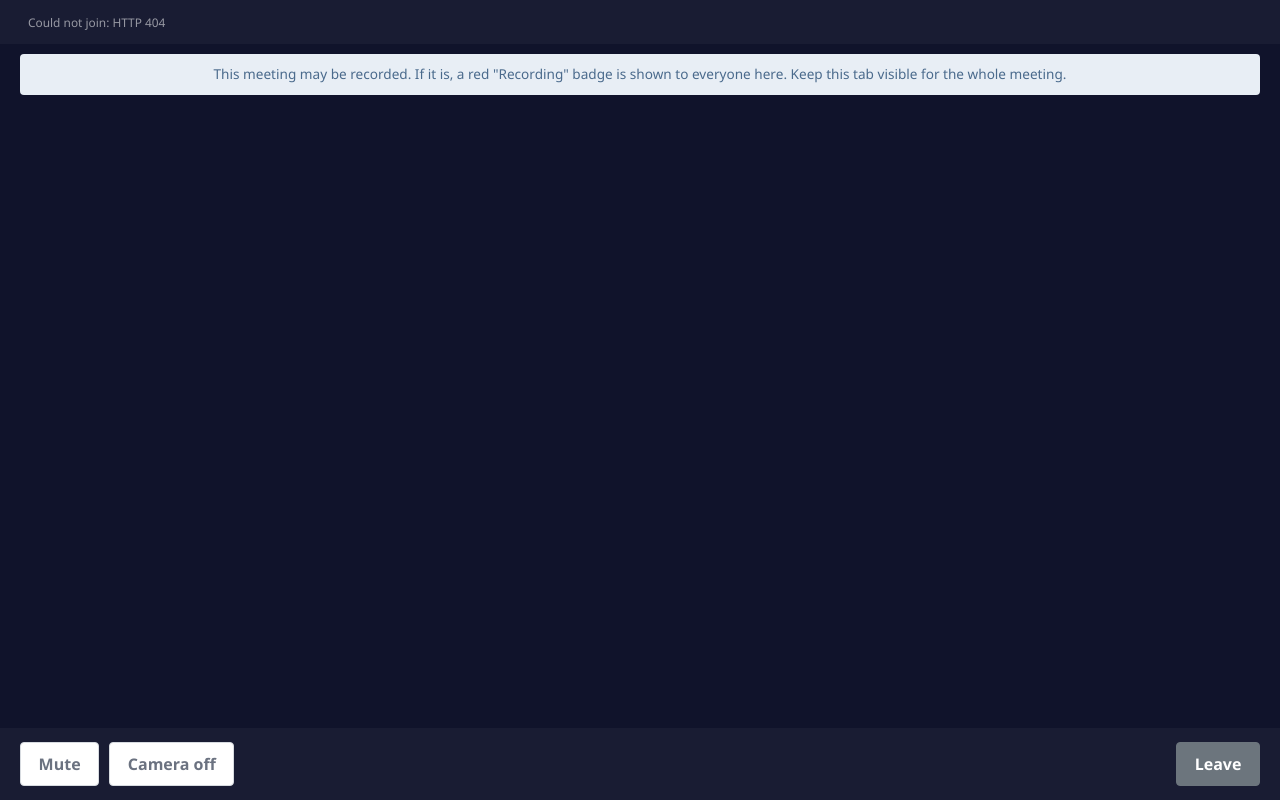
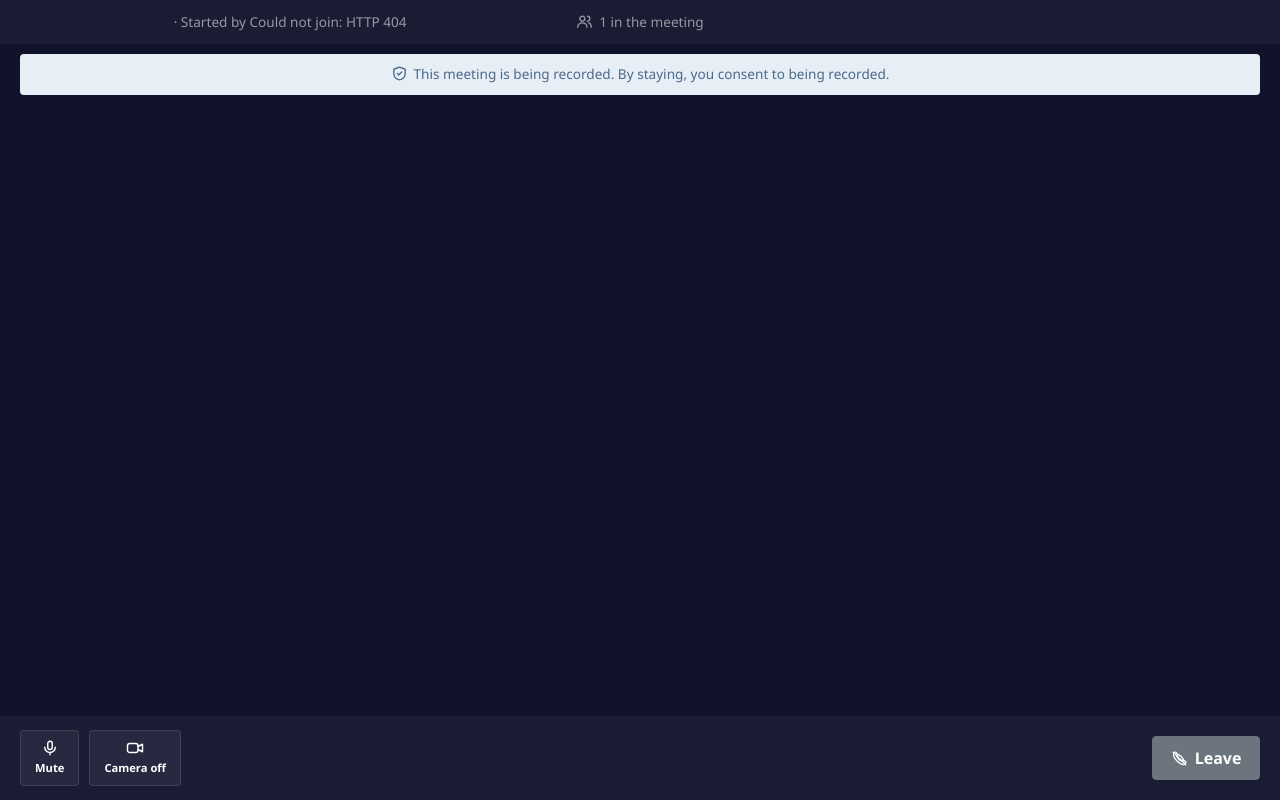
Before and after one commit to Mazharul75/meeting-platform, a Python web app: template app/templates/room_online.html in a window 1280 px wide. Run offline with Jinja, Linux system fonts and the light colour scheme; the template is opened without the code that fills it, so the values that code supplies are empty.

Commit message:
Redesign online meeting room with labeled controls

```diff
--- a/app/static/js/room.js
+++ b/app/static/js/room.js
@@ -65,10 +65,17 @@
     this.room.on(RoomEvent.ParticipantConnected, (p) => this.addTile(p, false));
     this.room.on(RoomEvent.ParticipantDisconnected, (p) => this.removeTile(p));
     this.room.on(RoomEvent.TrackSubscribed, (track, pub, p) => this.attachTrack(track, p));
-    this.room.on(RoomEvent.TrackUnsubscribed, (track) => track.detach().forEach((el) => el.remove()));
+    this.room.on(RoomEvent.TrackUnsubscribed, (track, pub, p) => {
+      track.detach().forEach((el) => el.remove());
+      if (track.kind === "video") {
+        document.getElementById("tile-" + p.identity)?.querySelector(".room-tile-avatar")?.classList.remove("d-none");
+      }
+    });
     this.room.on(RoomEvent.LocalTrackPublished, (pub, p) => {
       if (pub.track) this.attachTrack(pub.track, p);
     });
+    this.room.on(RoomEvent.TrackMuted, (pub, p) => this.updateChips(p));
+    this.room.on(RoomEvent.TrackUnmuted, (pub, p) => this.updateChips(p));
     this.room.on(RoomEvent.Reconnecting, () => this.setStatus("Reconnecting..."));
     this.room.on(RoomEvent.Reconnected, () => this.setStatus("Connected"));
     this.room.on(RoomEvent.Disconnected, (reason) => {
@@ -78,27 +85,60 @@
     });
   }
 
+  initials(name) {
+    return (name || "?").trim().split(/\s+/).map((w) => w[0]).slice(0, 2).join("").toUpperCase();
+  }
+
   tileFor(identity) {
     let tile = document.getElementById("tile-" + identity);
     if (!tile) {
       tile = document.createElement("div");
       tile.className = "room-tile";
       tile.id = "tile-" + identity;
-      tile.innerHTML = '<video autoplay playsinline></video><span class="room-tile-name"></span>';
+      tile.innerHTML =
+        '<span class="room-tile-avatar"></span>' +
+        '<span class="room-tile-chips"></span>' +
+        '<span class="room-tile-name"></span>';
       $("tiles").appendChild(tile);
+      this.updateCount();
     }
     return tile;
+  }
+
+  updateCount() {
+    const n = $("tiles").children.length;
+    const el = $("room-count");
+    if (el) el.textContent = `${n} in the meeting`;
   }
 
   addTile(participant, isLocal) {
     const tile = this.tileFor(participant.identity);
     tile.dataset.identity = participant.identity;
-    tile.querySelector(".room-tile-name").textContent =
-      (isLocal ? "You" : this.names.get(participant.identity)) || "Connecting...";
+    const name = (isLocal ? "You" : this.names.get(participant.identity)) || "Connecting…";
+    tile.querySelector(".room-tile-name").textContent = isLocal ? `${name} (Host)` : name;
+    tile.querySelector(".room-tile-avatar").textContent = this.initials(isLocal ? "You" : name);
+  }
+
+  updateChips(participant) {
+    const tile = document.getElementById("tile-" + participant.identity);
+    const chips = tile?.querySelector(".room-tile-chips");
+    if (!chips) return;
+    const bits = [];
+    if (!participant.isMicrophoneEnabled) bits.push("Mic off");
+    if (!participant.isCameraEnabled) bits.push("Cam off");
+    chips.replaceChildren(
+      ...bits.map((text) => {
+        const span = document.createElement("span");
+        span.className = "chip";
+        span.textContent = text;
+        return span;
+      }),
+    );
   }
 
   removeTile(participant) {
     document.getElementById("tile-" + participant.identity)?.remove();
+    this.updateCount();
   }
 
   attachTrack(track, participant) {
@@ -109,7 +149,9 @@
       el.autoplay = true;
       el.playsInline = true;
       tile.prepend(el);
+      tile.querySelector(".room-tile-avatar")?.classList.add("d-none");
     }
+    // Audio elements need no DOM placement: track.attach() already plays them once attached.
   }
 
   async pollNames() {
@@ -175,13 +217,17 @@
 function bindControls(controller) {
   $("btn-mic").addEventListener("click", () => {
     const on = controller.toggleMic();
-    $("btn-mic").textContent = on ? "Mute" : "Unmute";
+    $("btn-mic").querySelector(".lbl").textContent = on ? "Mute" : "Unmute";
+    $("mic-icon").setAttribute("href", on ? "#i-mic" : "#i-mic-off");
     $("btn-mic").setAttribute("aria-pressed", String(!on));
+    controller.updateChips(controller.room.localParticipant);
   });
   $("btn-cam").addEventListener("click", () => {
     const on = controller.toggleCamera();
-    $("btn-cam").textContent = on ? "Camera off" : "Camera on";
+    $("btn-cam").querySelector(".lbl").textContent = on ? "Camera off" : "Camera on";
+    $("cam-icon").setAttribute("href", on ? "#i-cam" : "#i-cam-off");
     $("btn-cam").setAttribute("aria-pressed", String(!on));
+    controller.updateChips(controller.room.localParticipant);
   });
   $("btn-leave").addEventListener("click", async () => {
     $("btn-leave").disabled = true;
@@ -206,13 +252,13 @@
         recBtn.disabled = true;
         await controller.startRecording(true);
         recBtn.disabled = false;
-        recBtn.textContent = "Stop recording";
+        recBtn.querySelector(".lbl").textContent = "Stop recording";
         $("rec-badge").classList.remove("d-none");
       } else {
         recBtn.disabled = true;
         await controller.stopRecording();
         recBtn.disabled = false;
-        recBtn.textContent = "Start recording";
+        recBtn.querySelector(".lbl").textContent = "Start recording";
         $("rec-badge").classList.add("d-none");
       }
     });
--- a/app/templates/room_online.html
+++ b/app/templates/room_online.html
@@ -5,26 +5,31 @@
 {% block bare %}
 <div class="room-page">
   <header class="room-top">
-    <div>
+    <span id="rec-badge" class="room-rec-dot d-none" role="status"><span class="dot"></span>Recording</span>
+    <div class="text-center">
       <strong>{{ meeting.title }}</strong>
-      <span id="room-status" class="text-secondary small ms-2" aria-live="polite">Connecting...</span>
+      <span class="text-secondary">· Started by {{ meeting.host.display_name }}</span>
+      <span id="room-status" class="text-secondary d-block d-sm-inline" aria-live="polite">Connecting…</span>
     </div>
-    <span id="rec-badge" class="rec-badge d-none" role="status">● Recording</span>
+    <span id="room-count" class="text-secondary"><svg class="icon"><use href="#i-users"/></svg>1 in the meeting</span>
   </header>
 
-  <div class="alert alert-warning room-consent" role="note">
-    This meeting may be recorded. If it is, a red "Recording" badge is shown to everyone here.
-    Keep this tab visible for the whole meeting.
+  <div class="alert alert-warning room-consent ticks ticks-light" role="note">
+    <svg class="icon"><use href="#i-shield"/></svg>This meeting is being recorded. By staying, you consent to being recorded.
   </div>
 
   <div id="tiles" class="room-tiles" aria-label="Participants"></div>
 
   <footer class="room-controls">
-    <button id="btn-mic" class="btn btn-outline-secondary" type="button" aria-pressed="true">Mute</button>
-    <button id="btn-cam" class="btn btn-outline-secondary" type="button" aria-pressed="true">Camera off</button>
+    <button id="btn-mic" class="icon-btn" type="button" aria-pressed="true" aria-label="Mute microphone">
+      <svg class="icon"><use id="mic-icon" href="#i-mic"/></svg><span class="lbl">Mute</span>
+    </button>
+    <button id="btn-cam" class="icon-btn" type="button" aria-pressed="true" aria-label="Turn camera off">
+      <svg class="icon"><use id="cam-icon" href="#i-cam"/></svg><span class="lbl">Camera off</span>
+    </button>
     {% if can_record %}
     <span class="room-record-group">
-      <button id="btn-record" class="btn btn-danger" type="button">Start recording</button>
+      <button id="btn-record" class="btn btn-danger ticks ticks-light" type="button"><svg class="icon"><use id="record-icon" href="#i-record"/></svg><span class="lbl">Start recording</span></button>
       <span class="form-check form-check-inline ms-2">
         <input class="form-check-input" type="checkbox" id="consent">
         <label class="form-check-label small" for="consent">Everyone here has been told this is recorded</label>
@@ -33,9 +38,9 @@
     </span>
     {% endif %}
     {% if can_end %}
-    <button id="btn-end" class="btn btn-outline-danger" type="button">End for everyone</button>
+    <button id="btn-end" class="btn btn-outline-danger" type="button"><svg class="icon"><use href="#i-phone-off"/></svg>End for everyone</button>
     {% endif %}
-    <button id="btn-leave" class="btn btn-secondary ms-auto" type="button">Leave</button>
+    <button id="btn-leave" class="btn btn-secondary ms-auto" type="button"><svg class="icon"><use href="#i-phone-off"/></svg>Leave</button>
   </footer>
 </div>
 <script type="application/json" id="room-config">{{ room_config | tojson }}</script>
```
